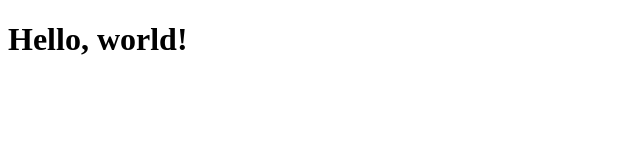
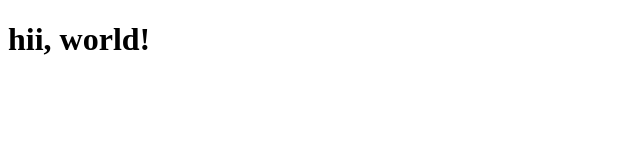
Before and after one commit to ganesha95916193-oss/hemanth5, a plain HTML site: page index.html in a window 1280 px wide. Shown: the whole page, without its empty margins (0-640 px from the left). Drawn offline with Linux system fonts and the light colour scheme.

Commit message:
Add files via upload

```diff
--- a/index.html
+++ b/index.html
@@ -6,6 +6,6 @@
     <title>Simple Program</title>
 </head>
 <body>
-    <h1>Hello, world!</h1>
+    <h1>hii, world!</h1>
 </body>
 </html>
```
